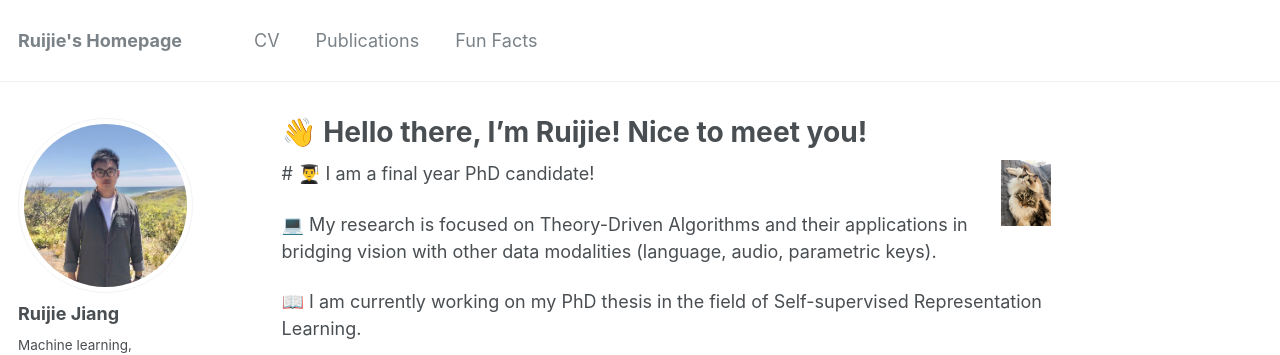
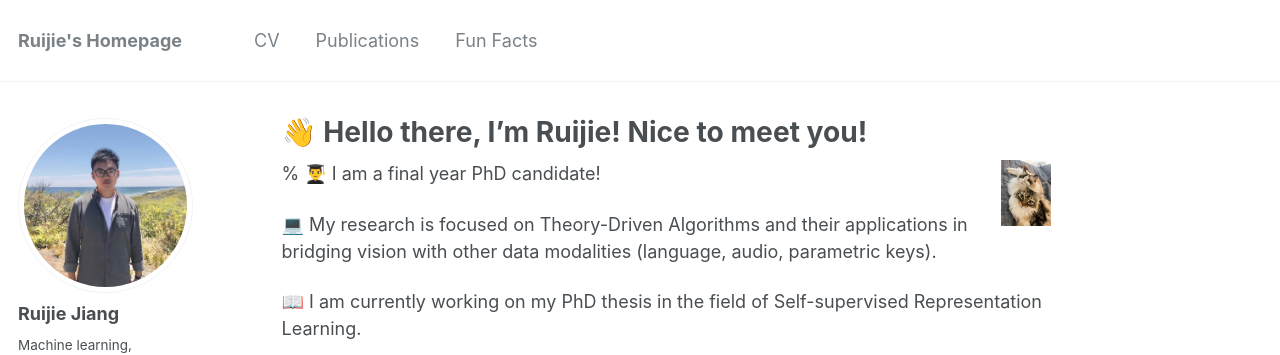
Before and after one commit to rjiang03/ruijie.github.io, a Jekyll site: the page built from _pages/about.md, in a window 1280 px wide and 900 px high. Shown: the top 355 px of the window. Built offline with Jekyll 4.4.1, drawn with Linux system fonts in a browser that asks for light colours.

Commit message:
Update about.md

```diff
--- a/_pages/about.md
+++ b/_pages/about.md
@@ -8,7 +8,7 @@ redirect_from:
   - /about.html
 ---
 
-#![cat](/images/cat.png){: .align-right width='50px'}
+%![cat](/images/cat.png){: .align-right width='50px'}
 👨‍🎓 I am a final year PhD candidate!
 
 💻 My research is focused on Theory-Driven Algorithms and their applications in bridging vision with other data modalities (language, audio, parametric keys).
```
